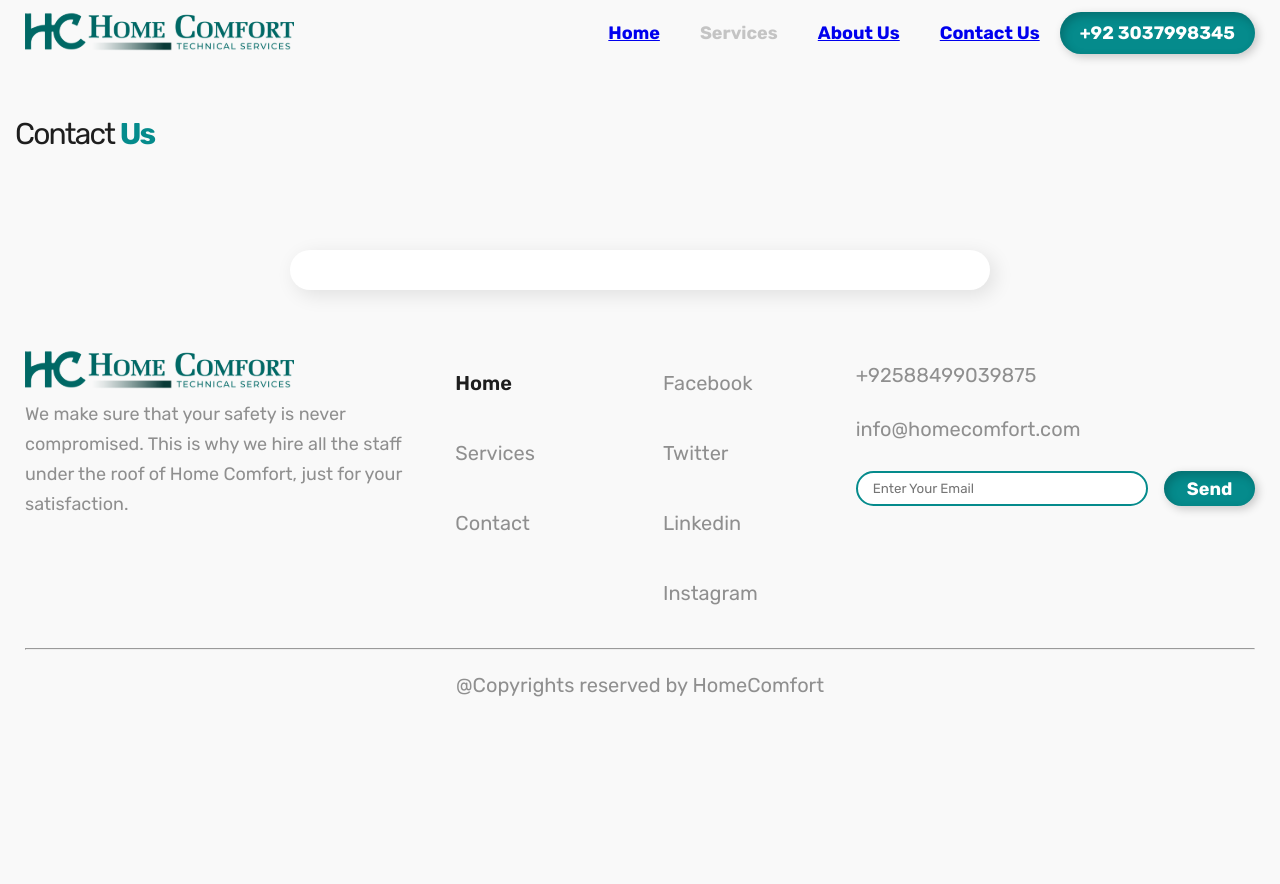
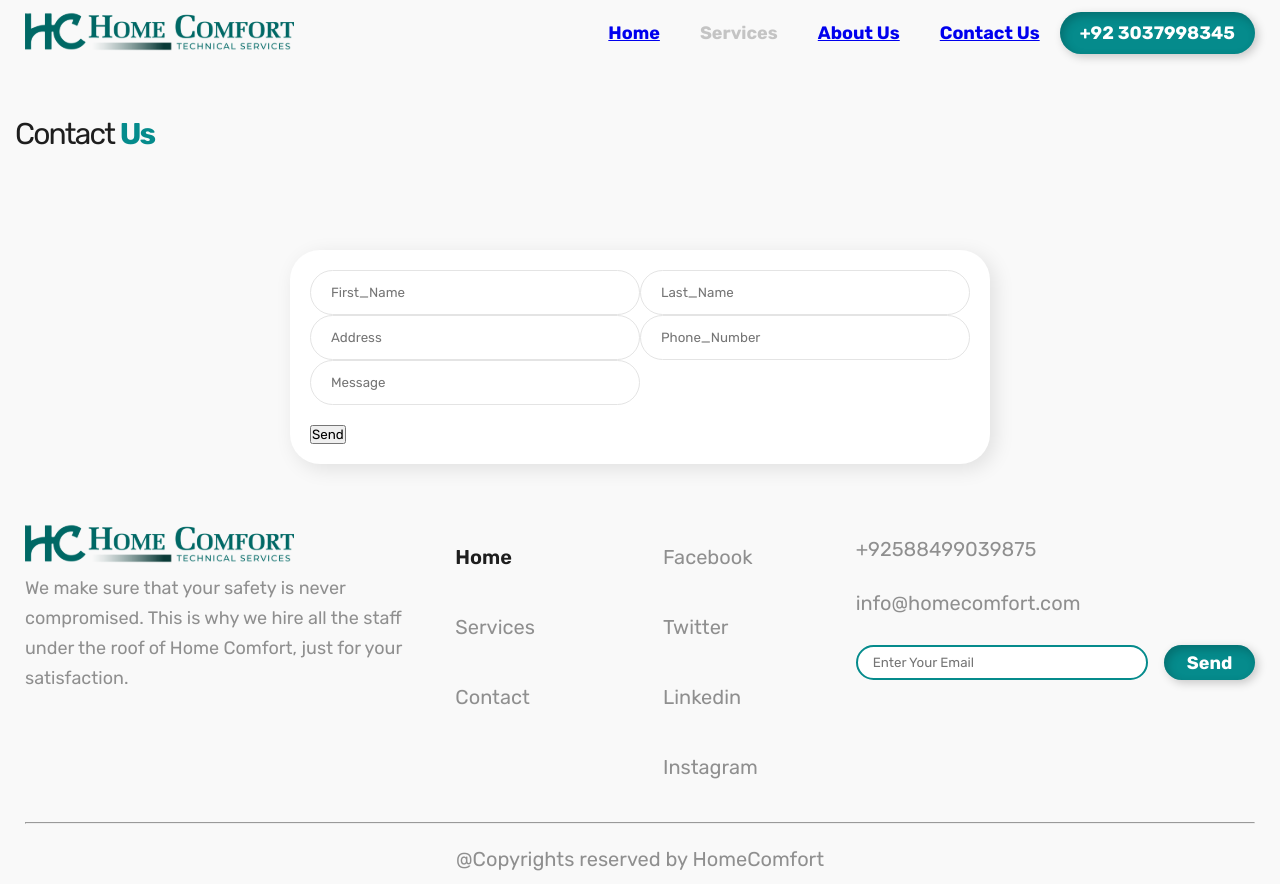
Before and after one commit to amirkamboh/first_react_project_2024, a React (Create React App) app: page /contact-us in a window 1280 px wide. Before the commit the page ends 800 px from the top, so only its background shows below. Built offline with nearby package versions, Linux system fonts and the light colour scheme.

Commit message:
form update

```diff
--- a/src/pages/contactUs/features/contactForm.js
+++ b/src/pages/contactUs/features/contactForm.js
@@ -1,11 +1,41 @@
-import React from 'react'
+import React, {useState} from 'react'
 
 const ContactForm = () => {
+
+  const [fname, setFname] = useState('')
+  const [lname, setLname] = useState('')
+  const [address, setAddress] = useState('')
+  const [phone, setPhone] = useState('')
+  const [message, setMessage] = useState('')
+
+  const FormData = {
+    first_name: fname,
+    last_name: lname,
+    home_address: address,
+    phone_number: phone,
+    message:message
+  }
+
+  const onSubmit = ()=> {
+   console.log("Data in Inform", FormData)
+  }
+
   return (
     <>
       <div className="page_witdh">
         <div className="form_contact">
-
+            <input type='text' placeholder='First_Name'
+            className='form_input' value={fname} onChange={(e) => setFname(e.target.value)} />
+            <input type='text' placeholder='Last_Name'
+            className='form_input' value={lname} onChange={(e) => setLname(e.target.value)} />
+            <input type='text' placeholder='Address'
+            className='form_input' value={address} onChange={(e) => setAddress(e.target.value)} />
+            <input type='text' placeholder='Phone_Number'
+            className='form_input' value={phone} onChange={(e) => setPhone(e.target.value)} />
+            <input type='text' placeholder='Message'
+            className='form_input' value={message} onChange={(e) => setMessage(e.target.value)} />
+            <br /> <br />
+            <button onClick={onSubmit} >Send</button>
         </div>
       </div>
     </>
--- a/src/pages/contactUs/style.css
+++ b/src/pages/contactUs/style.css
@@ -9,5 +9,11 @@
     background: #fff;
     box-shadow: 5px 5px 20px 0px rgba(0, 0, 0, 0.10);
     padding: 20px;
-
 }
+.form_input {
+     width: 50%;
+     height: 45px;
+     border-radius: 50px;
+     border: 1px solid #E4E4E4;
+     padding: 5px 20px;
+}
```
